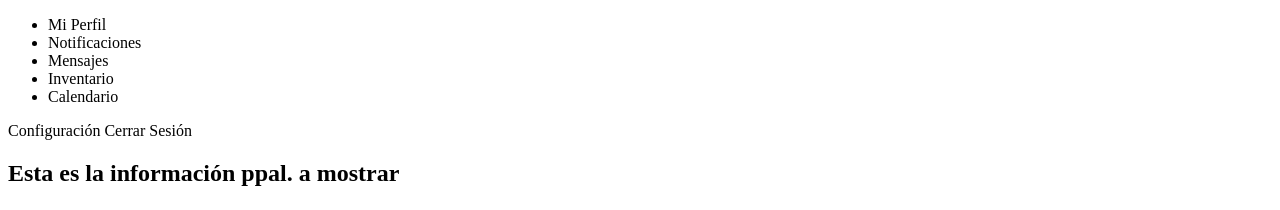
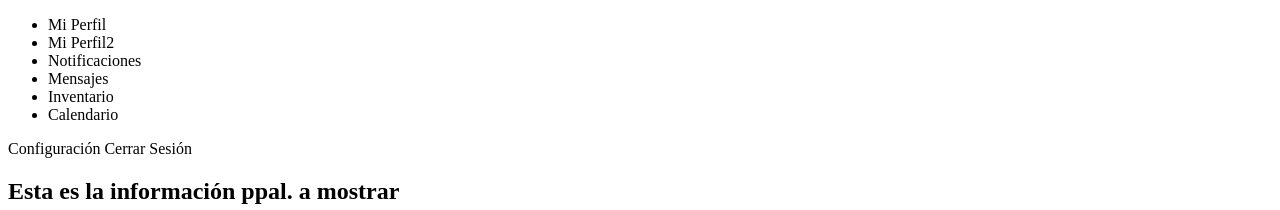
Before and after one commit to jalbano-nlb/UTNLabProg, a plain HTML site: page index.html in a window 1280 px wide. Shown: the top 210 px of the page. Drawn offline with Linux system fonts and the light colour scheme.

Commit message:
Test Netly

```diff
--- a/index.html
+++ b/index.html
@@ -14,6 +14,7 @@
         <!-- Acá ingreso mi menú superior, elijo mostrarlo con una lista -->
         <ul>
             <li>Mi Perfil</li>
+            <li>Mi Perfil2</li>
             <li>Notificaciones</li>
             <li>Mensajes</li>
             <li>Inventario</li>
```
